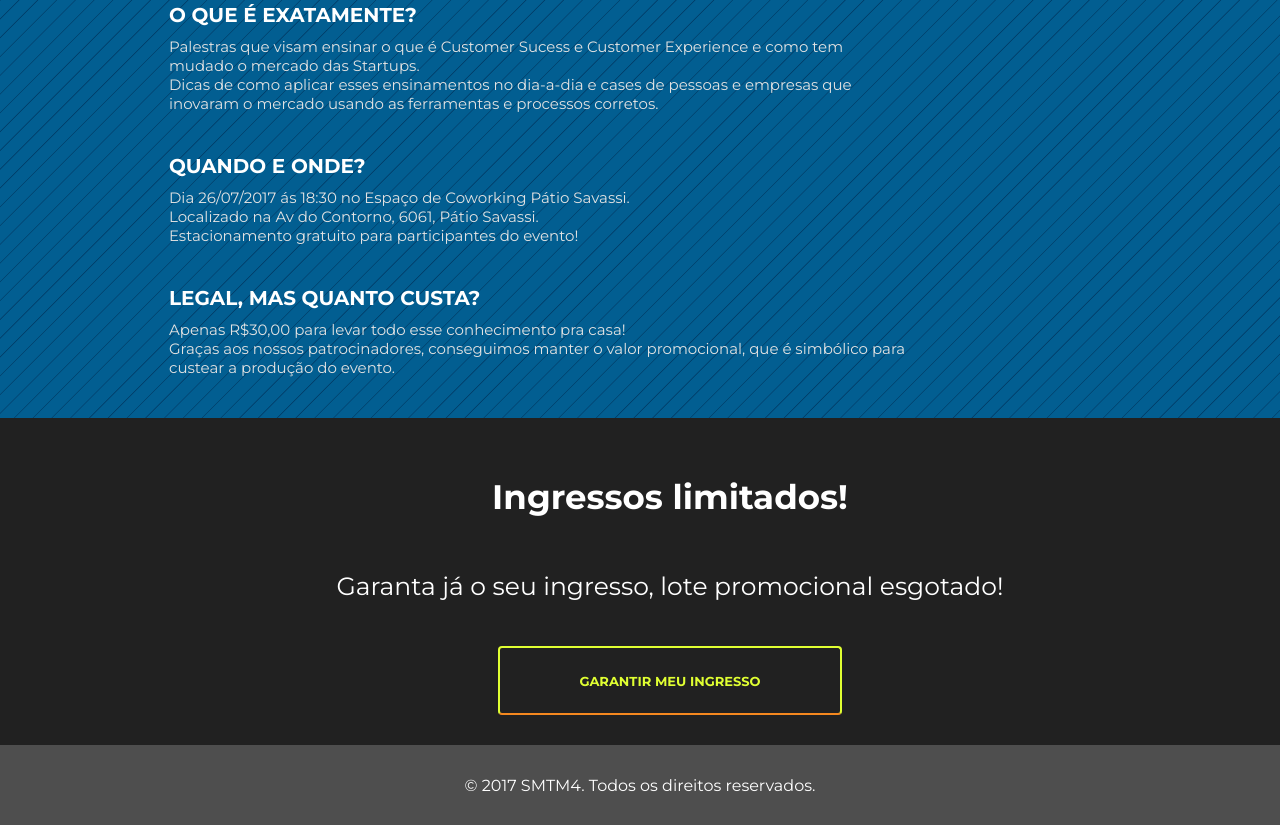
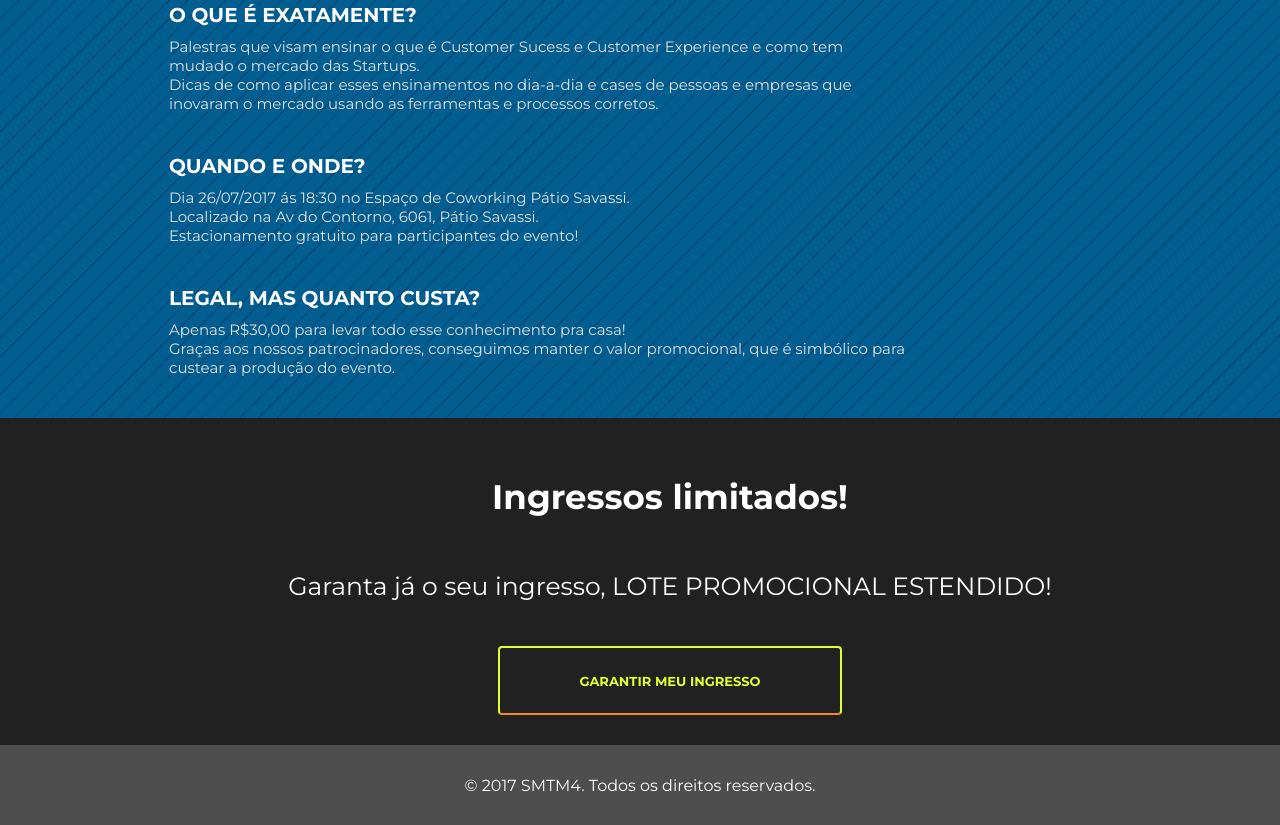
Before and after one commit to xavierjoaovictor/showmethemoney, a plain HTML site: page index.html in a window 1280 px wide. Shown: the part 1430-2255 px from the top of the page. Drawn offline with nearby package versions, Linux system fonts and the light colour scheme; no server answers.

Commit message:
Lote Promocional

```diff
--- a/index.html
+++ b/index.html
@@ -163,7 +163,7 @@
     <h2>Ingressos limitados!</h2>
   </div>
   <div id="CtaContainer">
-    <p>Garanta já o seu ingresso, lote promocional esgotado!</p>
+    <p>Garanta já o seu ingresso, LOTE PROMOCIONAL ESTENDIDO!</p>
     <a id="CtaSectionButton" href="https://www.sympla.com.br/aprenda-a-fidelizar-seu-cliente__169018">
           GARANTIR MEU INGRESSO
     </a>
```
